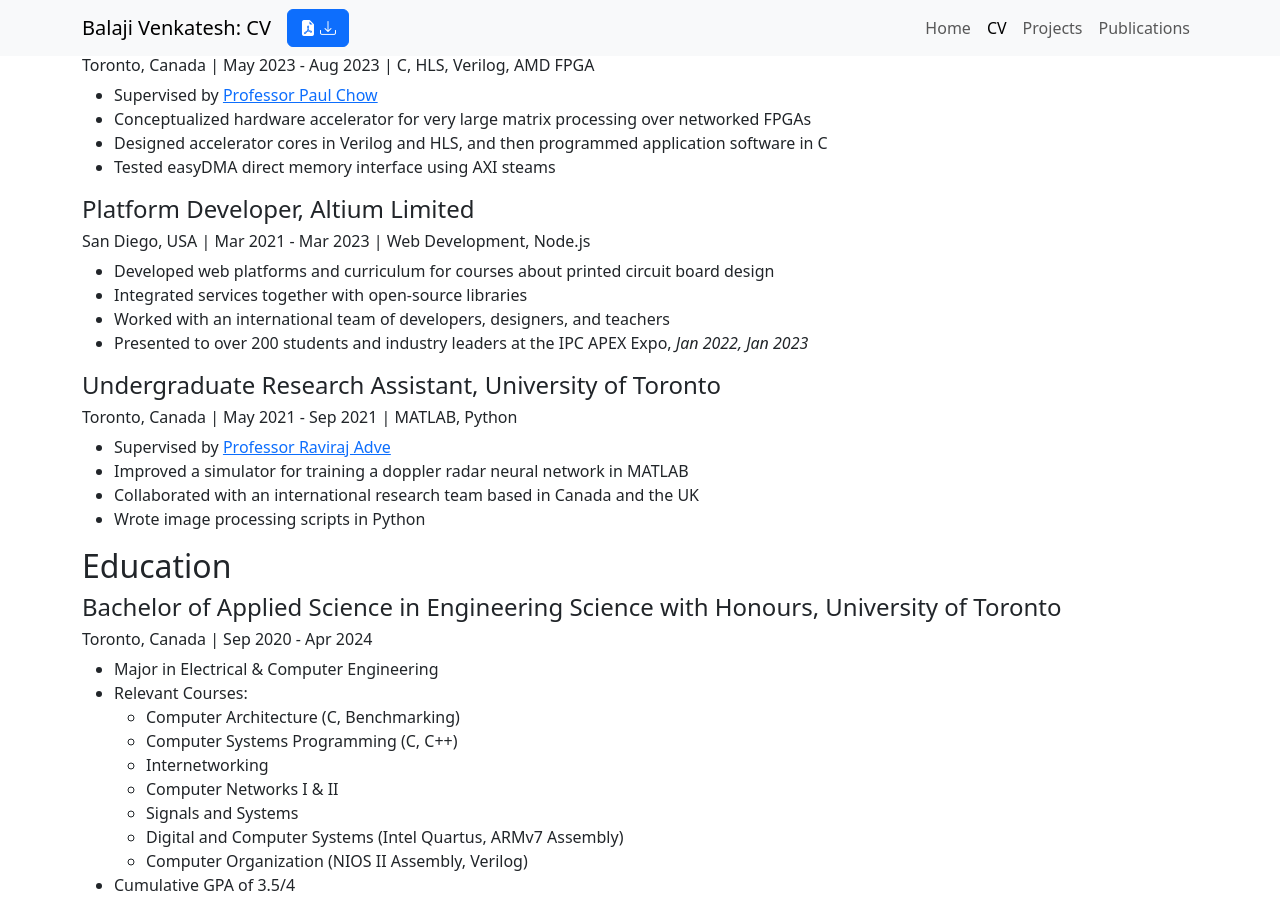
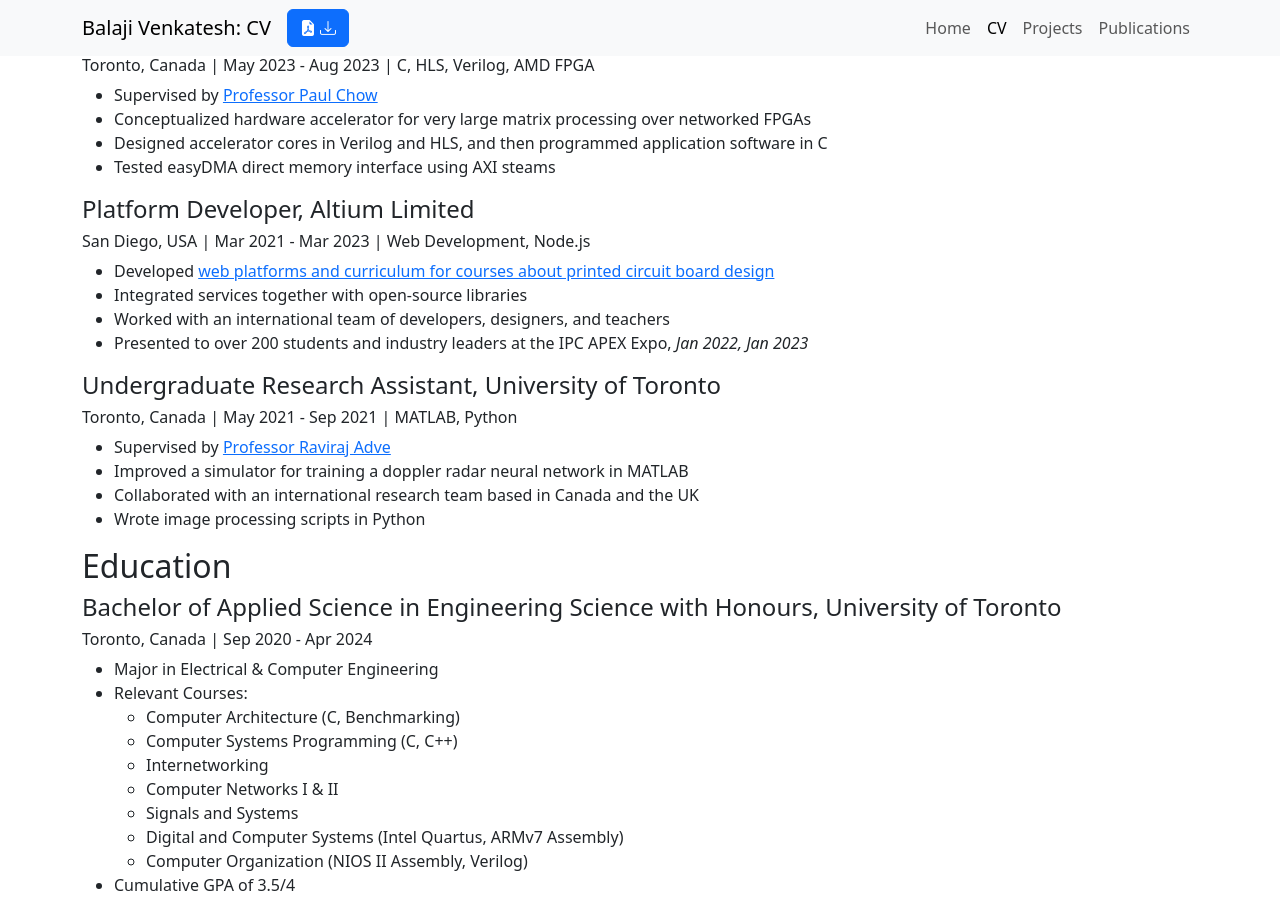
Before and after one commit to balaji-venkatesh/balaji-venkatesh.github.io, a Jekyll site: the page built from cv.md, in a window 1280 px wide and 900 px high, scrolled down 634 px. Built offline with Jekyll 4.4.1, drawn with Linux system fonts in a browser that asks for light colours; part of the change alters nothing that is shown.

```diff
--- a/cv.md
+++ b/cv.md
@@ -36,7 +36,7 @@ navbarextra: <a href="/assets/bv-resume.pdf" type="button" class="me-auto btn bt
 
 #### Platform Developer, Altium Limited
 ###### San Diego, USA | Mar 2021 - Mar 2023 | Web Development, Node.js
-- Developed web platforms and curriculum for courses about printed circuit board design
+- Developed [web platforms and curriculum for courses about printed circuit board design](https://education.altium.com/)
 - Integrated services together with open-source libraries
 - Worked with an international team of developers, designers, and teachers
 - Presented to over 200 students and industry leaders at the IPC APEX Expo, *Jan 2022, Jan 2023*
```
